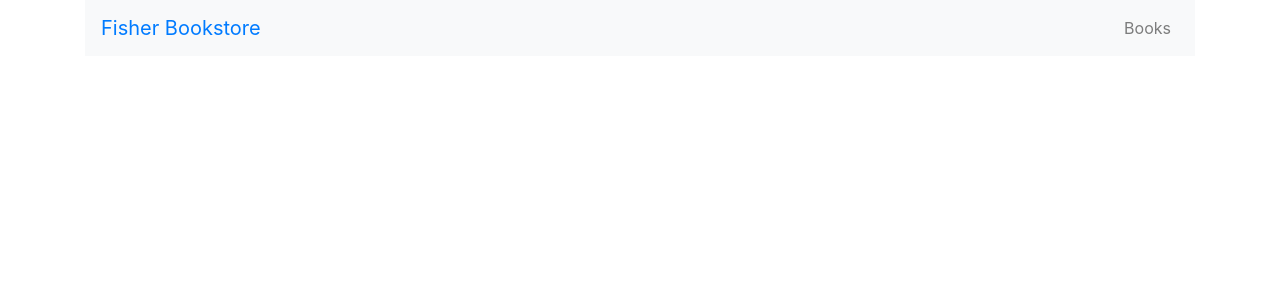
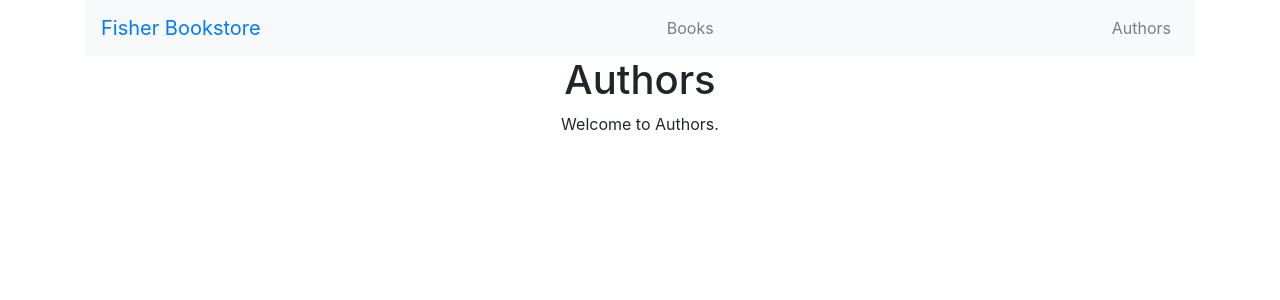
Before and after one commit to samwelsh/fisher-bookstore, a React (Create React App) app: page /authors in a window 1280 px wide. Shown: the top 300 px of the page. Built offline with nearby package versions, Linux system fonts and the light colour scheme.

Commit message:
author-feature push

```diff
--- a/src/App.js
+++ b/src/App.js
@@ -16,6 +16,7 @@
             <Link to="/">Fisher Bookstore</Link>
           </Navbar.Brand>
         <Navbar.Toggle aria-controls="basic-navbar-nav" />
+
         <Navbar.Collapse className="justify-content-end">
           <Nav>
             <NavItem>
@@ -23,6 +24,15 @@
             </NavItem>
           </Nav>
         </Navbar.Collapse>
+
+        <Navbar.Collapse className="justify-content-end">
+          <Nav>
+            <NavItem>
+              <Nav.Link href="/authors">Authors</Nav.Link>
+            </NavItem>
+          </Nav>
+        </Navbar.Collapse>
+
         </Navbar>
         <Routes />
       </div>
--- a/src/Routes.js
+++ b/src/Routes.js
@@ -2,12 +2,14 @@
 import { Route, Switch } from "react-router-dom";
 import Home from "./home/Home";
 import Books from "./books/Books";
+import Authors from "./authors/Authors";
 
 export default function Routes() {
     return (
         <Switch>
             <Route path="/" exact component={Home} />
             <Route path="/books" component={Books} />
+            <Route path="/authors" component={Authors} />
         </Switch>
     );
 }
--- /dev/null
+++ b/src/authors/Authors.css
@@ -0,0 +1,13 @@
+.lander {
+    padding: 80px 0;
+    text-align: center;
+}
+
+.lander h1 {
+    font-family: "Open Sans", sans-serif;
+    font-weight: 600;
+}
+
+.lander p {
+    color: #999;
+}
--- /dev/null
+++ b/src/authors/Authors.js
@@ -0,0 +1,13 @@
+import React from "react";
+import "./Authors.css";
+
+export default function Authors () {
+    return (
+        <div className="Authors">
+            <div className="Authors">
+                <h1>Authors</h1>
+                <p>Welcome to Authors.</p>
+            </div>
+        </div>
+    );
+}
```
